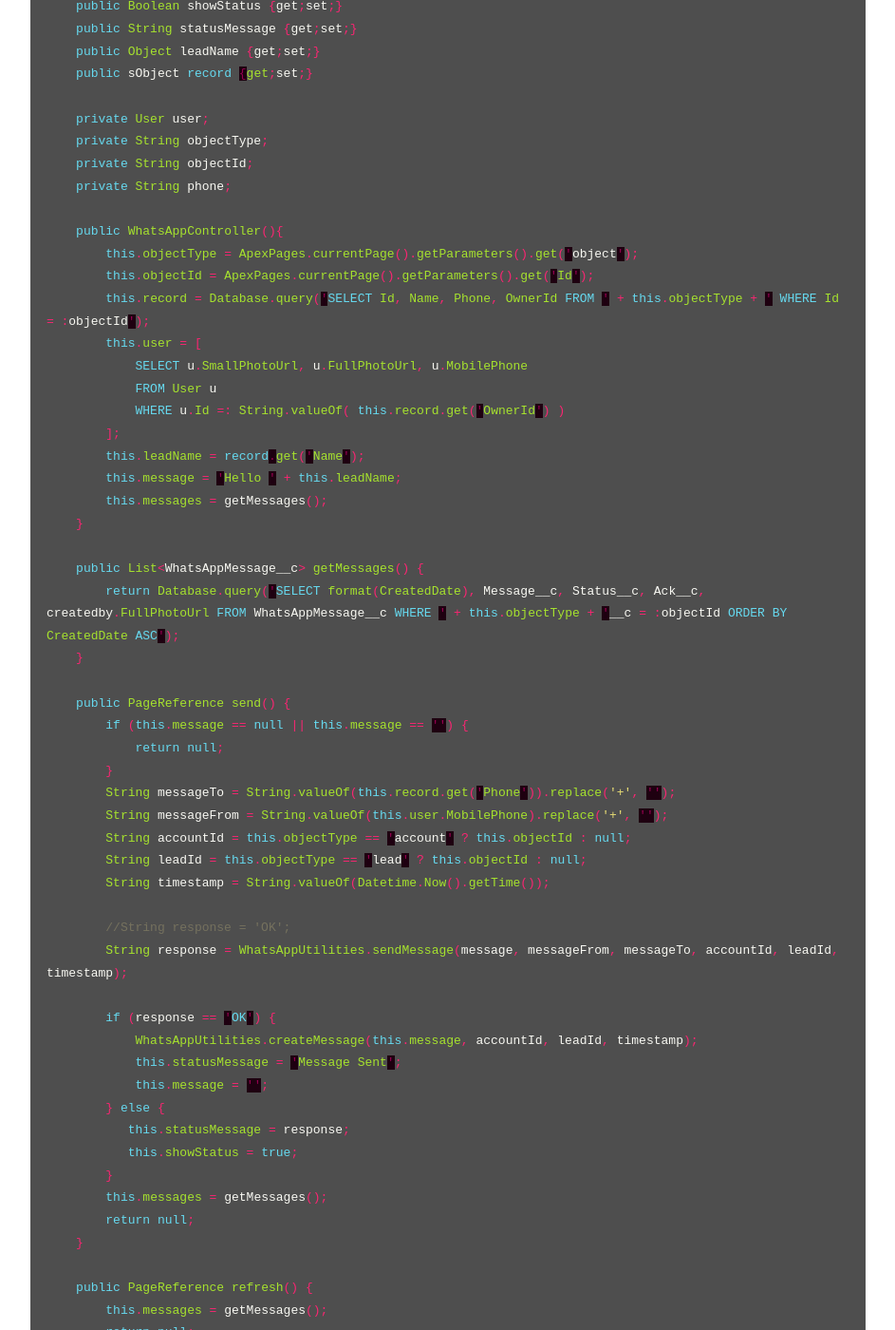
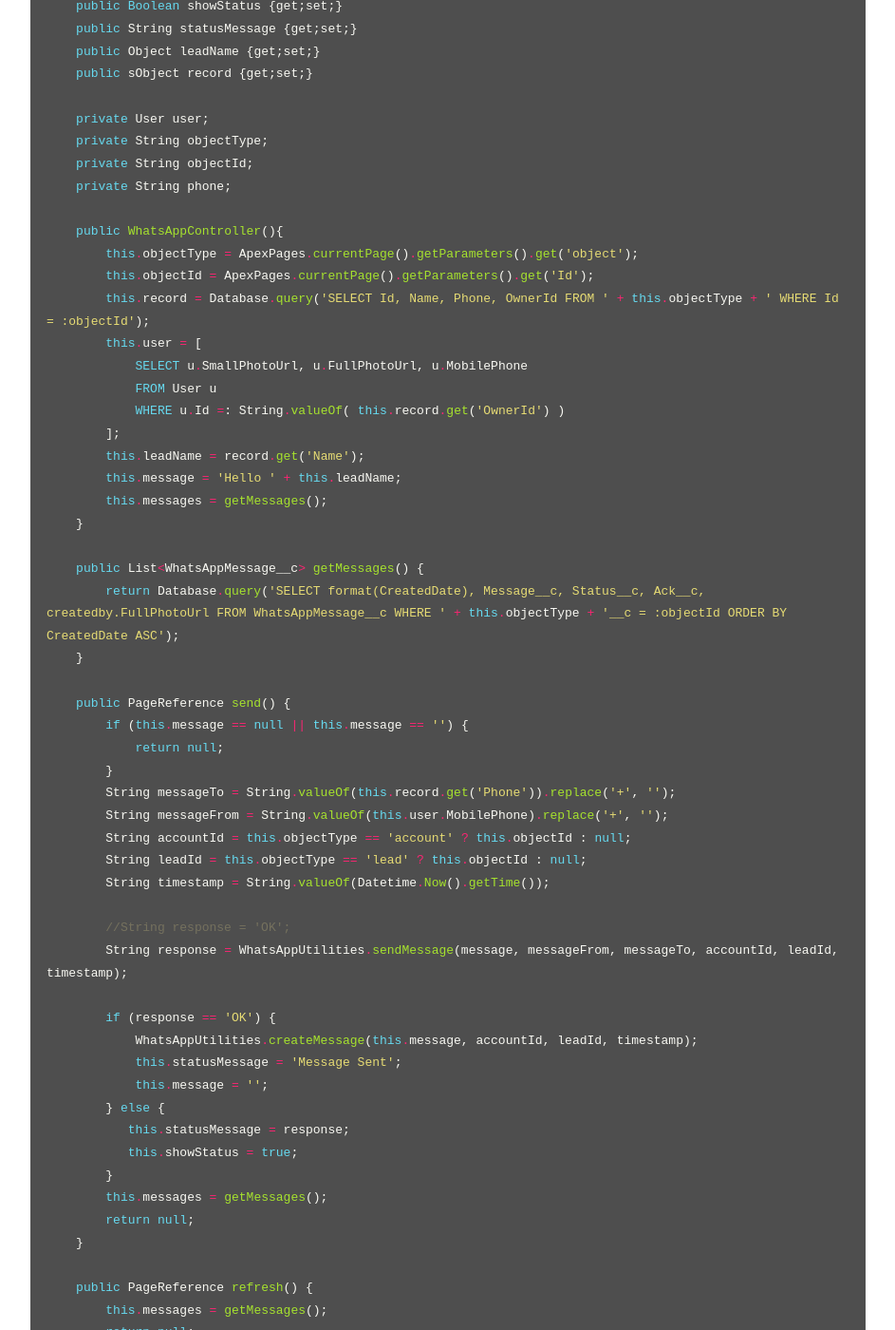
Before and after one commit to blackbirdcrew/BLOG, a Jekyll site: the page built from _posts/2019-08-31-Integrating-Salesforce-And-Whatsapp.md, in a window 1280 px wide and 1400 px high, scrolled down 3891 px. Shown: the whole window at 95% size, without its empty margins (168-1111 px from the left). Built offline with Jekyll 4.4.1, drawn with Linux system fonts in a browser that asks for light colours; comment, search, counter and statistics services are not loaded.

Commit message:
Update 2019-08-31-Integrating-Salesforce-And-Whatsapp.md

````diff
--- a/_posts/2019-08-31-Integrating-Salesforce-And-Whatsapp.md
+++ b/_posts/2019-08-31-Integrating-Salesforce-And-Whatsapp.md
@@ -59,7 +59,7 @@
 This controller that provides minimal functionality. Our goal here is to be able to send and see existing messages that are related to this record. It should be further developed and changed according to your requirements.
 *Note: replace double quotes with single quotes (our syntax highlighter doens't support Apex code yet).*
 
-```java
+```apex
 public with sharing class WhatsAppController {
 
     public List<WhatsAppMessage__c> messages {get;set;}
````
